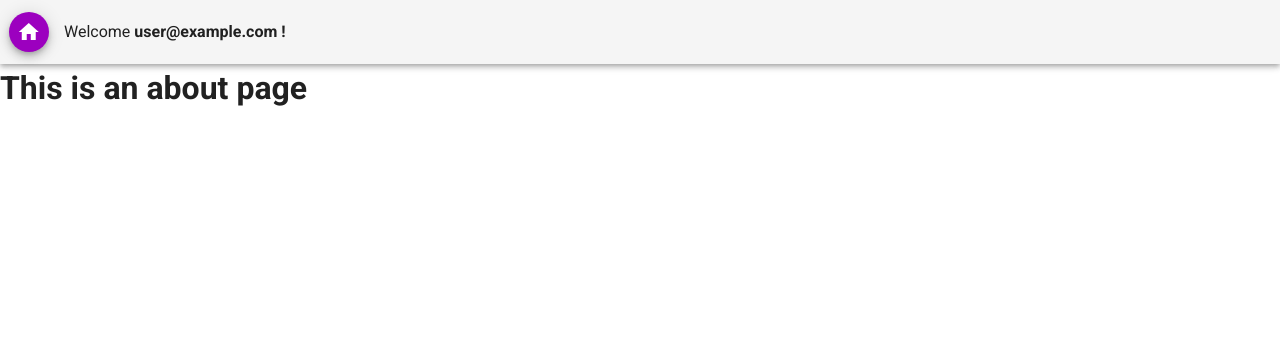
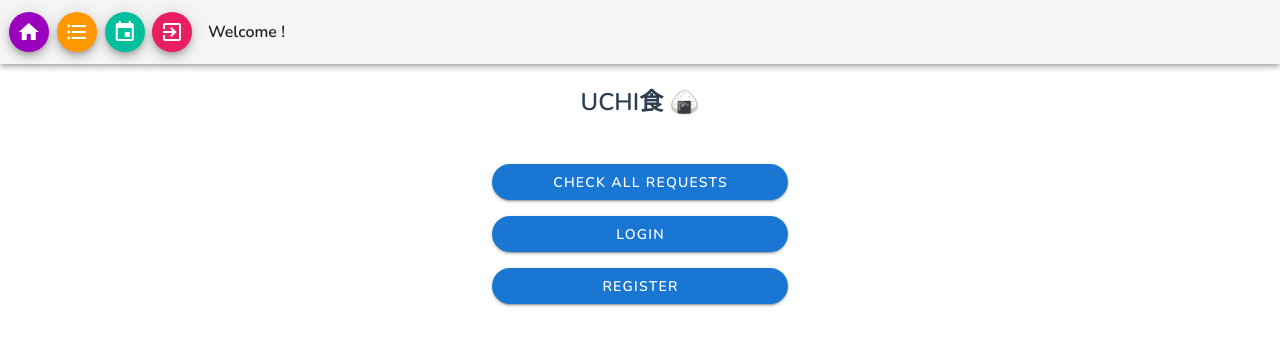
Before and after one commit to pluto0004/book_dinner_project, a Vue app in the folder book_dinner/: page /about in a window 1280 px wide. Shown: the top 346 px of the page. Built offline with nearby package versions, Linux system fonts and the light colour scheme; no server answers; the database is empty; sample sign-in values are in the browser's storage; what vue-textarea-autosize would draw is missing.

Commit message:
Fix the login state issue and make about component

```diff
--- a/book_dinner/src/App.vue
+++ b/book_dinner/src/App.vue
@@ -30,7 +30,7 @@ export default {
       if(user !==  null){
         console.log('run created')
         this.$store.commit("setCurrentUser", user);
-        this.$store.commit("setLogin");
+        this.$store.commit("setLogin", true);
 
       // Get cooker
        const snapshot = await db.collection('users').get()
@@ -43,10 +43,22 @@ export default {
 
   },
 
+
   components:{
-    Home
-
+    Home,
   },
 
 };
 </script>
+
+<style>
+@import url('https://fonts.googleapis.com/css2?family=Nunito:wght@600&display=swap" rel="stylesheet');
+#app {
+/* Google fontsで導入したいfontsからfont-familyを取ってくる */
+  font-family: 'Nunito', sans-serif;
+  -webkit-font-smoothing: antialiased;
+  -moz-osx-font-smoothing: grayscale;
+  text-align: center;
+  color: #2c3e50;
+}
+</style>
--- a/book_dinner/src/components/AddNewReq.vue
+++ b/book_dinner/src/components/AddNewReq.vue
@@ -1,8 +1,6 @@
 <template>
- <v-app>
-      <!-- Add event dialog -->
-
-        <v-card>
+ <v-app >
+        <v-card >
           <v-container>
             <v-form @submit.prevent='addEvent'>
               <v-text-field v-model="name" type='text' label='menu (required)'></v-text-field>
--- a/book_dinner/src/components/Top-Header.vue
+++ b/book_dinner/src/components/Top-Header.vue
@@ -3,7 +3,7 @@
     <v-app-bar>
       <!-- Home -->
       <v-btn icon>
-          <router-link to="/">
+          <router-link to="/about">
             <v-btn
                 class="mx-2"
                 fab
@@ -17,8 +17,24 @@
           </router-link>
         </v-btn>
 
+        <!-- Login -->
+        <v-btn icon v-if="user === false">
+          <router-link to="/login">
+            <v-btn
+            class="mx-2"
+            fab
+            dark
+            small
+            color="light blue">
+            <v-icon dark>
+              mdi-login
+            </v-icon>
+          </v-btn>
+        </router-link>
+        </v-btn>
+
         <!-- Register -->
-        <v-btn icon v-if="$store.state.isloggedIn === false">
+        <v-btn icon v-if="user === false">
           <router-link to="/register">
           <v-btn
               class="mx-2"
@@ -33,24 +49,10 @@
         </router-link>
         </v-btn>
 
-       <!-- Login -->
-        <v-btn icon v-if="$store.state.isloggedIn === false">
-          <router-link to="/login">
-            <v-btn
-            class="mx-2"
-            fab
-            dark
-            small
-            color="light blue">
-            <v-icon dark>
-              mdi-login
-            </v-icon>
-          </v-btn>
-        </router-link>
-        </v-btn>
+
 
       <!-- List -->
-        <v-btn  icon v-if="$store.state.isloggedIn === true">
+        <v-btn  icon v-if="user === true">
           <router-link to="/reqlist">
             <v-btn
                 class="mx-2"
@@ -66,7 +68,7 @@
         </v-btn>
 
        <!-- Calendar -->
-        <v-btn icon v-if="$store.state.isloggedIn === true">
+        <v-btn icon v-if="user === true">
           <router-link to="/calendar">
             <v-btn
                 class="mx-2"
@@ -82,7 +84,7 @@
         </v-btn>
 
         <!-- Sign out -->
-        <v-btn icon v-if="$store.state.isloggedIn === true">
+        <v-btn icon >
             <v-btn
                 class="mx-2"
                 fab
@@ -96,11 +98,8 @@
             </v-btn>
         </v-btn>
 
-        <p class="text-center text-align ml-3 mt-4" v-if="$store.state.isloggedIn === false">
-         Please login / register
-        </p>
-        <p class="text-center text-align ml-3 mt-4" v-else>
-         Welcome <b>{{$store.state.currentUser.email}} !</b>
+        <p class="text-center text-align ml-3 mt-4" v-if="user === true">
+         Welcome <b>{{$store.state.userName}} !</b>
         </p>
     </v-app-bar>
   </div>
@@ -109,16 +108,28 @@
 <script>
 import firebase from "firebase/app";
 import "firebase/auth";
+import Firebase from "../main.js"
 
 export default {
-  async mounted() {
-    await firebase.auth().onAuthStateChanged(user => this.$store.state.isloggedIn = !!user)
-    console.log(this.$store.state.isloggedIn)
+   created() {
+    // await firebase.auth().onAuthStateChanged(user => this.$store.state.isloggedIn = !!user)
+    console.log(this.$store.state.isLoggedIn, 'created')
+    Firebase.onAuth()
   },
   data() {
     return {
       loggedIn: false,
     };
+  },
+  computed:{
+    user(){
+      console.log(this.$store.state.isLoggedIn, 'computed')
+      return this.$store.state.isLoggedIn
+    },
+    userStatus(){
+      console.log(this.$store.state.currentUser, 'computed')
+      return this.$store.state.currentUser
+    }
   },
   methods: {
     async signOut() {
@@ -127,7 +138,7 @@ export default {
         if(this.$store.state.currentUser){
         this.$store.commit("setCurrentUser", '');
         }
-        this.$router.replace({name:"app"})
+        this.$router.replace({name:"About"})
       } catch (err) {
         console.log(err);
       }
--- a/book_dinner/src/main.js
+++ b/book_dinner/src/main.js
@@ -4,7 +4,7 @@ import router from "./router";
 import axios from "axios";
 import store from "./store";
 import firebase from "firebase/app";
-import 'firebase/analytics';
+import "firebase/analytics";
 import "firebase/firestore";
 import vuetify from "./plugins/vuetify";
 import VueTextareaAutosize from "vue-textarea-autosize";
@@ -36,6 +36,16 @@ export const createReq = (request) => {
 	return requestCollection.add(request);
 };
 
+export default {
+	onAuth () {
+		firebase.auth().onAuthStateChanged((user) => {
+			user = user ? user : {};
+			store.commit("setCurrentUser", user);
+			store.commit("setLogin", user.uid ? true : false);
+		});
+	},
+};
+
 let app;
 firebase.auth().onAuthStateChanged(() => {
 	if (!app) {
--- a/book_dinner/src/router/index.js
+++ b/book_dinner/src/router/index.js
@@ -4,23 +4,30 @@ import App from "../App.vue";
 import Login from "../views/Login.vue";
 import Register from "../views/Register.vue";
 import Calendar from "../components/Calendar.vue";
+import About from "../views/About.vue";
 import CreateReq from "../components/CreateReq.vue";
 import ReqList from "../views/ReqList.vue";
 import firebase from "firebase/app";
 import "firebase/auth";
 
 Vue.use(VueRouter);
-Vue.use(App)
+Vue.use(App);
 
 const routes = [
 	{
     path: "/",
-    name: "app",
-    components:{
+    redirect:{name:'About'},
+		name: "App",
+		components: {
 			App,
 			Login,
 			Register,
-    } ,
+		},
+	},
+	{
+		path: "/about",
+		name: "About",
+		component: About,
 	},
 
 	{
@@ -51,15 +58,6 @@ const routes = [
 		component: ReqList,
 		meta: { requiresAuth: true },
 	},
-  {
-    path: "/about",
-    name: "About",
-    // route level code-splitting
-    // this generates a separate chunk (about.[hash].js) for this route
-    // which is lazy-loaded when the route is visited.
-    component: () =>
-      import(/* webpackChunkName: "about" */ "../views/About.vue"),
-  },
 ];
 
 const router = new VueRouter({
--- a/book_dinner/src/store.js
+++ b/book_dinner/src/store.js
@@ -9,10 +9,11 @@ Vue.use(Vuex);
 export default new Vuex.Store({
 	state: {
 		isLoggedIn: false,
+		currentUser: {},
 		isCooker: false,
 		register: false,
-		currentUser: [],
 		eventLists: [],
+		userName: "",
 	},
 	getters: {},
 
@@ -23,20 +24,23 @@ export default new Vuex.Store({
 		},
 	},
 	mutations: {
+		setLogin (state, status) {
+			state.isLoggedIn = status;
+		},
+		setCurrentUser (state, user) {
+			state.currentUser = user;
+		},
+		setUserName (state, name) {
+			state.userName = name;
+		},
 		setRegister (state) {
 			state.register = !state.register;
 		},
 		logInAsCooker (state) {
-			state.isCooker = true
+			state.isCooker = true;
 		},
 		setEventLists (state, lists) {
 			state.eventLists = lists;
-		},
-		setCurrentUser (state, user) {
-			state.currentUser = user;
-		},
-		setLogin (state) {
-			state.isLoggedIn = true;
 		},
 	},
 	actions: {
--- a/book_dinner/src/views/About.vue
+++ b/book_dinner/src/views/About.vue
@@ -1,5 +1,50 @@
 <template>
-  <div class="about">
-    <h1>This is an about page</h1>
-  </div>
+  <section>
+    <h1 class="text-center mt-5">UCHI食 🍙</h1>
+          <v-main>
+                <v-container
+                  class="fill-height"
+                  fluid
+                >
+                  <v-row
+                    align="center"
+                    justify="center"
+                  >
+                    <v-col
+                      cols="12"
+                      sm="8"
+                      md="4"
+                    >
+                      <div class="text-center pa-4">
+                          <div class="my-4" v-if="user === true">
+                              <v-btn rounded width="80%" color="primary">Check all requests <router-link to="/reqlist"/> </v-btn>
+                          </div>
+                          <div class="my-4">
+                              <v-btn href="/login" rounded width="80%" color="primary">Login</v-btn>
+                          </div>
+                          <div class="my-4">
+                              <v-btn href="/register" rounded width="80%" color="primary">Register</v-btn>
+                          </div>
+                      </div>
+                    </v-col>
+                  </v-row>
+                </v-container>
+            </v-main>
+        </section>
 </template>
+
+<script>
+
+export default {
+  name: "About",
+
+
+  computed:{
+    user(){
+      console.log(this.$store.state.isLoggedIn, 'computed')
+      return this.$store.state.isLoggedIn
+    },
+  },
+
+}
+</script>
--- a/book_dinner/src/views/Home.vue
+++ b/book_dinner/src/views/Home.vue
@@ -1,7 +1,7 @@
 <template>
  <v-app>
       <TopHeader/>
-        <router-view/>
+    <router-view/>
 </v-app>
 
 
@@ -9,21 +9,19 @@
 
 <script>
 import TopHeader from '../components/Top-Header'
-// import Login from '../views/Login.vue'
 
 export default {
   name: "Home",
 
   components: {
     TopHeader,
-    // Login,
-    // Calender
   },
-  data: () => ({
-      drawer: false,
-      group: null,
-    }),
-
+  computed:{
+    user(){
+      console.log(this.$store.state.isLoggedIn, 'computed')
+      return this.$store.state.isLoggedIn
+    },
+  },
 
 };
 
--- a/book_dinner/src/views/Login.vue
+++ b/book_dinner/src/views/Login.vue
@@ -33,8 +33,9 @@
             <v-btn class="mr-4 mb-2 ml-4"
             @click="login">Login
             </v-btn>
-            Need an account? Click <router-link to="/register" @click="registerClicked"> here </router-link> to make an account
-            <p v-if="error">{{this.error}}</p>
+            <br/>
+            <span class="ml-2 text-xl-body-2">Need an account? Click <router-link to="/register" @click="registerClicked"> here </router-link> to make an account
+            <p v-if="error">{{this.error}}</p></span>
         </v-form>
     </v-main>
 </template>
```
Also changed, not shown: book_dinner/src/components/Calendar.vue (+7 -6 lines), book_dinner/src/views/Register.vue (+20 -12 lines), book_dinner/src/views/ReqList.vue (+10 -2 lines). Lines whose indentation alone changed are shown as unchanged.
